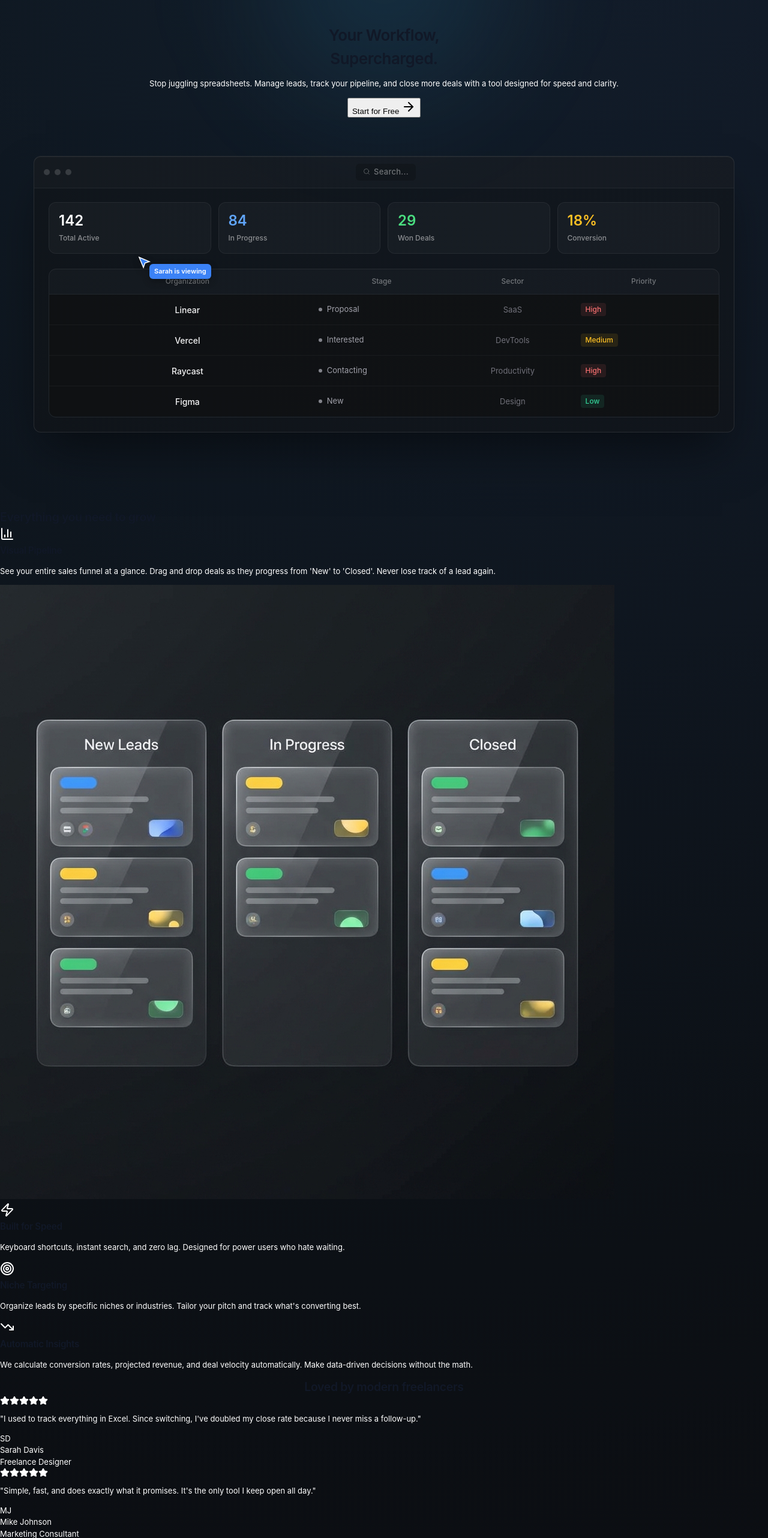
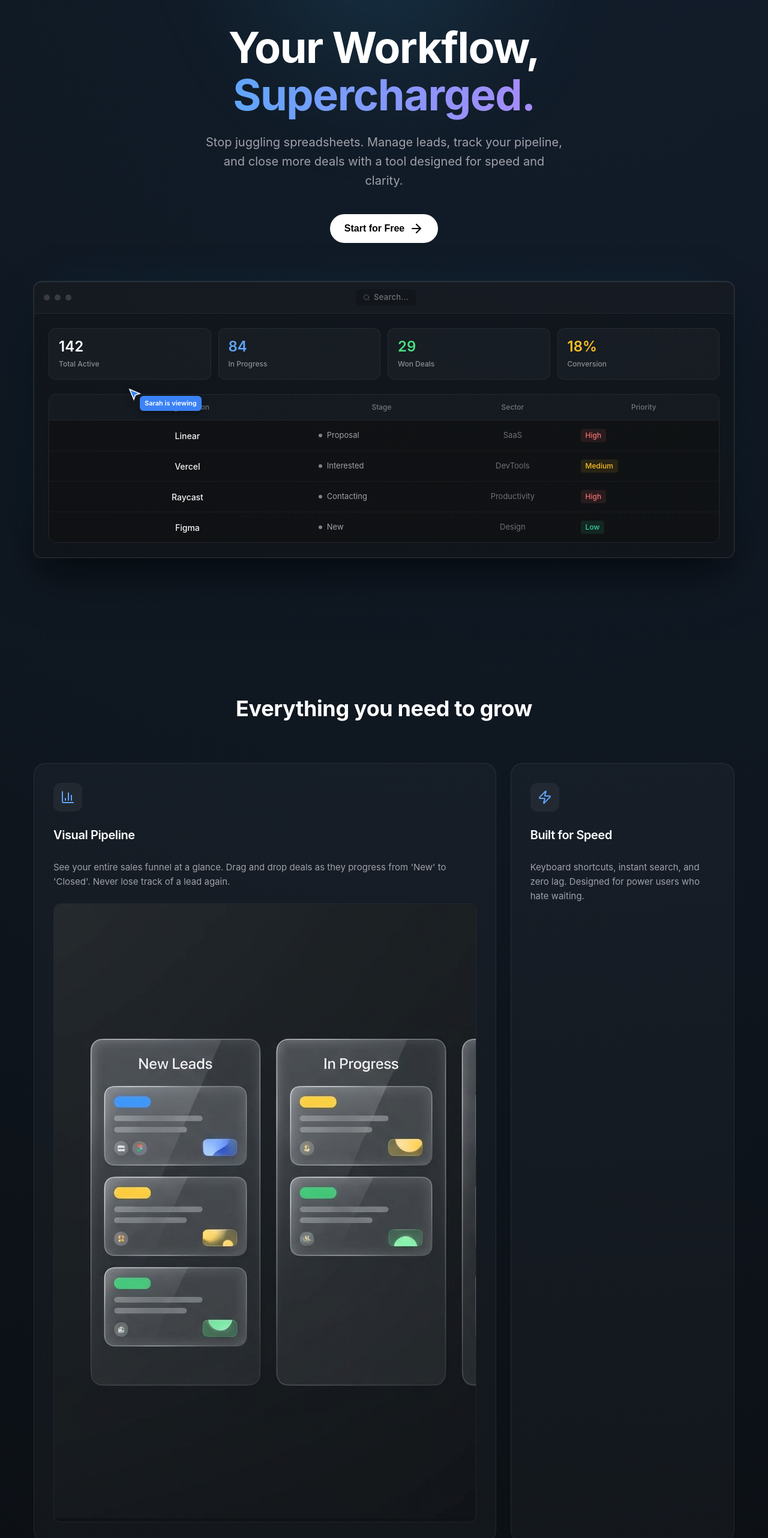
Before and after one commit to chandraprakash-ai/lead-manager, a React (Vite) app: page / in a window 1280 px wide. Shown: the part 236-2800 px from the top of the page at 60% size. Built offline with nearby package versions, Linux system fonts and the light colour scheme; no server answers.

Commit message:
landing ui fixes

```diff
--- a/src/styles/landing.css
+++ b/src/styles/landing.css
@@ -127,7 +127,249 @@
     letter-spacing: 1px;
 }
 
-/* ... existing styles ... */
+/* Title */
+.landing-title {
+    font-size: clamp(3rem, 6vw, 4.5rem);
+    font-weight: 700;
+    line-height: 1.1;
+    letter-spacing: -0.02em;
+    margin-bottom: 1.5rem;
+    color: #FFFFFF;
+    color: var(--text-primary);
+}
+
+.highlight-text {
+    background: linear-gradient(to right, #60A5FA, #A78BFA);
+    -webkit-background-clip: text;
+    background-clip: text;
+    color: transparent;
+}
+
+.landing-subtitle {
+    font-size: 1.25rem;
+    line-height: 1.6;
+    color: #A1A1AA;
+    color: var(--text-secondary);
+    margin-bottom: 2.5rem;
+    max-width: 600px;
+    margin-left: auto;
+    margin-right: auto;
+}
+
+/* CTA Buttons */
+.landing-cta-wrapper {
+    display: flex;
+    flex-direction: column;
+    align-items: center;
+    gap: 1rem;
+}
+
+.btn-landing-primary {
+    display: inline-flex;
+    align-items: center;
+    gap: 0.5rem;
+    background: #FFFFFF;
+    color: #000000;
+    padding: 0.75rem 1.5rem;
+    border-radius: 999px;
+    font-weight: 600;
+    font-size: 1rem;
+    border: none;
+    cursor: pointer;
+    transition: transform 0.2s, box-shadow 0.2s;
+}
+
+.btn-landing-primary:hover {
+    transform: translateY(-1px);
+    box-shadow: 0 0 15px rgba(255, 255, 255, 0.3);
+}
+
+.cta-subtext {
+    font-size: 0.875rem;
+    color: var(--text-tertiary);
+}
+
+/* Hero Demo Container - Floating Glass Effect */
+.landing-hero-demo {
+    position: relative;
+    z-index: 10;
+    margin-top: 2rem;
+    border-radius: 16px;
+    box-shadow:
+        0 0 0 1px var(--border-subtle),
+        0 20px 50px -10px rgba(0, 0, 0, 0.5),
+        0 0 80px -20px rgba(56, 189, 248, 0.15);
+    /* Blue glow underneath */
+}
+
+
+/* Bento Grid - Features */
+.landing-features {
+    padding: 6rem 1rem;
+    max-width: 1200px;
+    margin: 0 auto;
+}
+
+.section-title {
+    text-align: center;
+    font-size: 2.25rem;
+    font-weight: 700;
+    margin-bottom: 4rem;
+    letter-spacing: -0.01em;
+    color: #FFFFFF;
+    color: var(--text-primary);
+}
+
+.bento-grid {
+    display: grid;
+    grid-template-columns: repeat(3, 1fr);
+    grid-template-rows: repeat(2, minmax(300px, auto));
+    gap: 1.5rem;
+}
+
+.bento-card {
+    background: var(--bg-card);
+    border: 1px solid var(--border-subtle);
+    border-radius: 20px;
+    padding: 2rem;
+    display: flex;
+    flex-direction: column;
+    transition: background 0.3s, border-color 0.3s;
+    overflow: hidden;
+    position: relative;
+}
+
+.bento-card:hover {
+    background: var(--bg-card-hover);
+    border-color: var(--border-Highlight);
+}
+
+.bento-card.large {
+    grid-column: span 2;
+}
+
+.bento-icon {
+    width: 48px;
+    height: 48px;
+    display: flex;
+    align-items: center;
+    justify-content: center;
+    background: rgba(255, 255, 255, 0.05);
+    border-radius: 12px;
+    margin-bottom: 1.5rem;
+    color: #60A5FA;
+}
+
+.bento-title {
+    font-size: 1.25rem;
+    font-weight: 600;
+    margin-bottom: 0.75rem;
+    color: var(--text-primary);
+}
+
+.bento-desc {
+    color: var(--text-secondary);
+    line-height: 1.6;
+    font-size: 0.9375rem;
+    margin-bottom: 1.5rem;
+}
+
+/* Bento Visuals */
+.bento-visual {
+    flex: 1;
+    background: rgba(0, 0, 0, 0.2);
+    border-radius: 12px;
+    border: 1px solid var(--border-subtle);
+    position: relative;
+    overflow: hidden;
+    min-height: 150px;
+}
+
+/* Testimonials - Clean Cards */
+.landing-proof {
+    padding: 6rem 1rem;
+    border-top: 1px solid var(--border-subtle);
+}
+
+.testimonials-grid {
+    display: grid;
+    grid-template-columns: repeat(auto-fit, minmax(350px, 1fr));
+    gap: 1.5rem;
+    max-width: 1200px;
+    margin: 0 auto;
+}
+
+.testimonial-card {
+    background: var(--bg-card);
+    border: 1px solid var(--border-subtle);
+    border-radius: 16px;
+    padding: 2rem;
+}
+
+.testimonial-card .quote {
+    color: var(--text-secondary);
+    font-size: 1rem;
+    line-height: 1.6;
+    margin-bottom: 1.5rem;
+}
+
+.testimonial-card .author {
+    display: flex;
+    align-items: center;
+    gap: 1rem;
+}
+
+.author .avatar {
+    width: 40px;
+    height: 40px;
+    background: #27272a;
+    border-radius: 50%;
+    display: flex;
+    align-items: center;
+    justify-content: center;
+    color: var(--text-secondary);
+    font-size: 0.75rem;
+    border: 1px solid var(--border-subtle);
+}
+
+.author .name {
+    color: var(--text-primary);
+    font-weight: 600;
+    font-size: 0.9375rem;
+}
+
+.author .role {
+    color: var(--text-tertiary);
+    font-size: 0.8125rem;
+}
+
+/* FAQ */
+.landing-faq {
+    padding: 6rem 1rem;
+    max-width: 800px;
+    margin: 0 auto;
+}
+
+.faq-item {
+    border-bottom: 1px solid var(--border-subtle);
+    padding: 1.5rem 0;
+}
+
+.faq-item:last-child {
+    border-bottom: none;
+}
+
+.faq-item h3 {
+    font-size: 1.125rem;
+    font-weight: 500;
+    margin-bottom: 0.5rem;
+    color: var(--text-primary);
+}
+
+.faq-item p {
+    color: var(--text-secondary);
+    line-height: 1.6;
+}
 
 /* Footer */
 .landing-footer {
```
